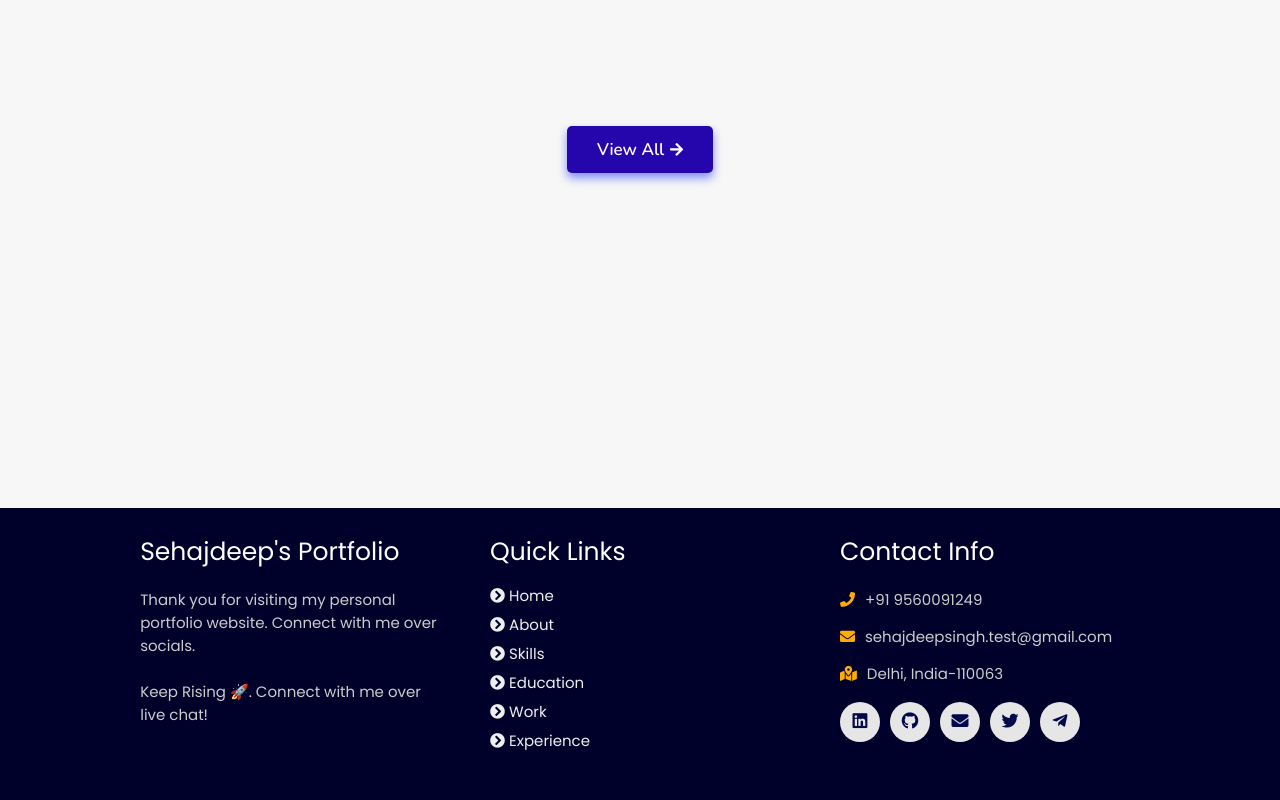
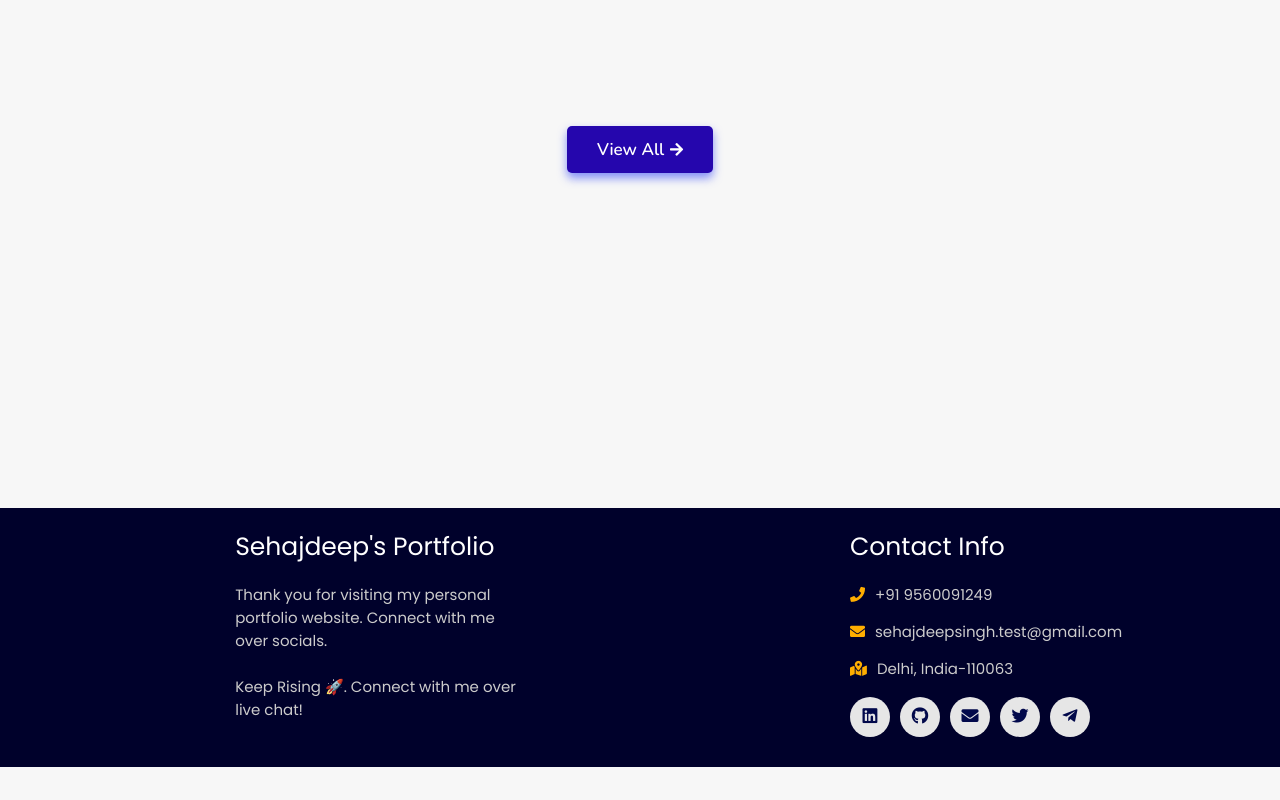
Before and after one commit to SehajDeepSingh26/Portfolio-Website, a plain HTML site: page index.html in a window 1280 px wide. Shown: the part 5098-5898 px from the top of the page. After the commit the page ends 5865 px from the top, so only its background shows below. Drawn offline with nearby package versions, Linux system fonts and the light colour scheme; animation ran at ten frames a second.

Commit message:
footer and twitter link updated

```diff
--- a/assets/css/style.css
+++ b/assets/css/style.css
@@ -1089,8 +1089,9 @@ form .button-area {
 
 /* footer section starts */
 .footer {
-  min-height: auto;
+  min-height: 0;
   padding-top: 0;
+  padding-bottom: 0;
   background: rgb(0, 1, 43);
 }
 .footer .box-container {
@@ -1100,7 +1101,13 @@ form .button-area {
 }
 .footer .box-container .box {
   flex: 1 1 25rem;
-  margin: 2.5rem;
+  margin: 2rem;
+}
+.footer .box-container .boxo{
+  margin-left: 120px;
+}
+.footer .box-container .boxi{
+  margin-left: 300px;
 }
 .footer .box-container .box h3 {
   font-size: 2.5rem;
--- a/index.html
+++ b/index.html
@@ -54,7 +54,7 @@
         <ul class="social-icons">
           <li><a class="linkedin" aria-label="LinkedIn" href="https://www.linkedin.com/in/sehajdeep-singh-/" target="_blank"><i class="fab fa-linkedin"></i></a></li>
           <li><a class="github" aria-label="GitHub" href="https://github.com/sehajdeepsingh26" target="_blank"><i class="fab fa-github"></i></a></li>
-          <li><a class="twitter" aria-label="Twitter" href="https://twitter.com/sehajdeepsingh" target="_blank"><i class="fab fa-twitter"></i></a></li>
+          <li><a class="twitter" aria-label="Twitter" href="https://twitter.com/singhsehaj41078" target="_blank"><i class="fab fa-twitter"></i></a></li>
           <li><a class="telegram" aria-label="Telegram" href="https://t.me/sehajdeepsingh26" target="_blank"><i class="fab fa-telegram-plane"></i></a></li>
           <li><a class="instagram" aria-label="Instagram" href="https://www.instagram.com/__sehajdeep_singh"><i class="fab fa-instagram" target="_blank"></i></a></li>
         </ul>
@@ -267,22 +267,12 @@
 
   <div class="box-container">
 
-      <div class="box">
+      <div class="box boxo">
           <h3>Sehajdeep's Portfolio</h3>
           <p>Thank you for visiting my personal portfolio website. Connect with me over socials. <br/> <br/> Keep Rising 🚀. Connect with me over live chat!</p>
       </div>
 
-      <div class="box">
-          <h3>quick links</h3>
-          <a href="#home"><i class="fas fa-chevron-circle-right"></i> home</a>
-          <a href="#about"><i class="fas fa-chevron-circle-right"></i> about</a>
-          <a href="#skills"><i class="fas fa-chevron-circle-right"></i> skills</a>
-          <a href="#education"><i class="fas fa-chevron-circle-right"></i> education</a>
-          <a href="#work"><i class="fas fa-chevron-circle-right"></i> work</a>
-          <a href="#experience"><i class="fas fa-chevron-circle-right"></i> experience</a>
-      </div>
-
-      <div class="box">
+      <div class="box boxi">
           <h3>contact info</h3>
           <p> <i class="fas fa-phone"></i>+91 9560091249</p>
           <p> <i class="fas fa-envelope"></i>sehajdeepsingh.test@gmail.com</p>
@@ -292,7 +282,7 @@
               <a href="https://www.linkedin.com/in/sehajdeep-singh-" class="fab fa-linkedin" aria-label="LinkedIn" target="_blank"></a>
               <a href="https://github.com/sehajdeepsingh26" class="fab fa-github" aria-label="GitHub" target="_blank"></a>
               <a href="mailto:sehajdeepsingh.test@gmail.com" class="fas fa-envelope" aria-label="Mail" target="_blank"></a>
-              <a href="https://twitter.com/sehajdeepsingh" class="fab fa-twitter" aria-label="Twitter" target="_blank"></a>
+              <a href="https://twitter.com/singhsehaj41078" class="fab fa-twitter" aria-label="Twitter" target="_blank"></a>
               <a href="https://t.me/sehajdeepsingh26" class="fab fa-telegram-plane" aria-label="Telegram" target="_blank"></a>
           </div>
       </div>
```
Also changed, not shown: 404.html (+1 -1 lines), experience/index.html (+1 -1 lines).
